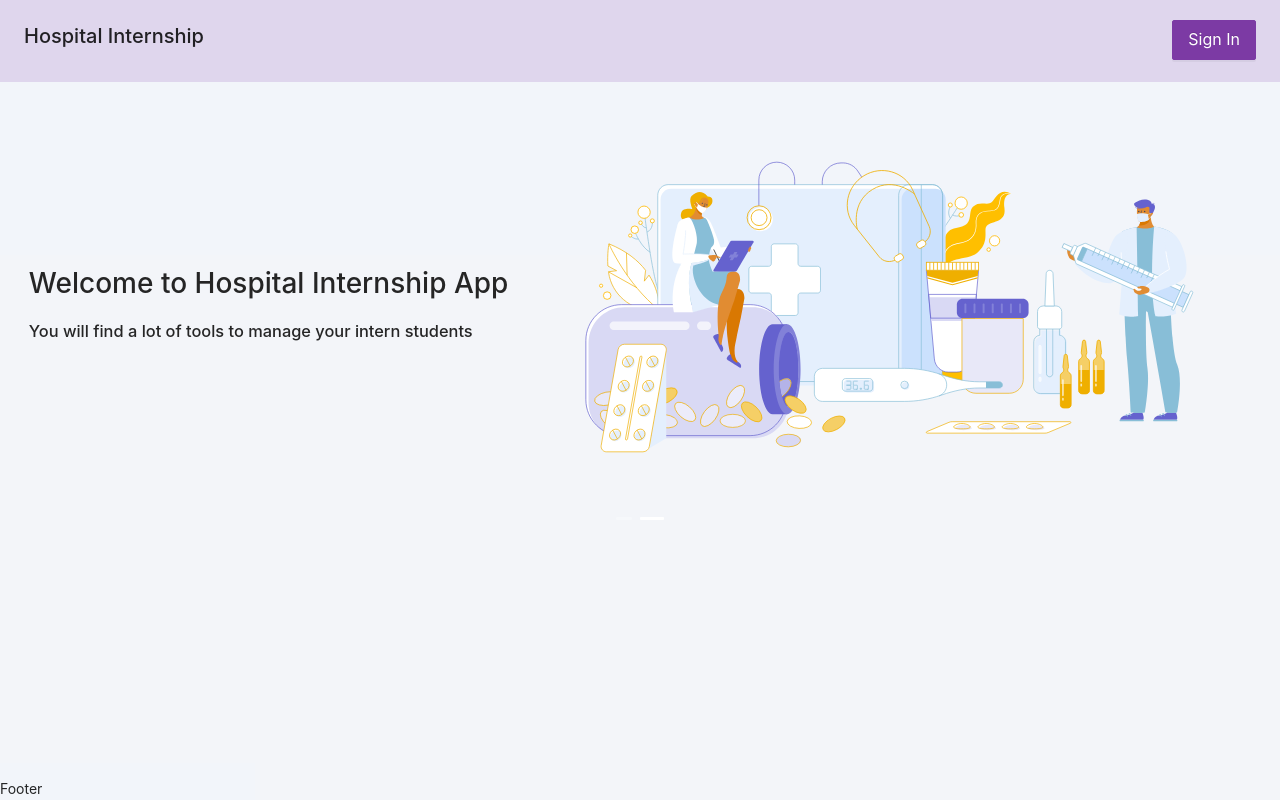
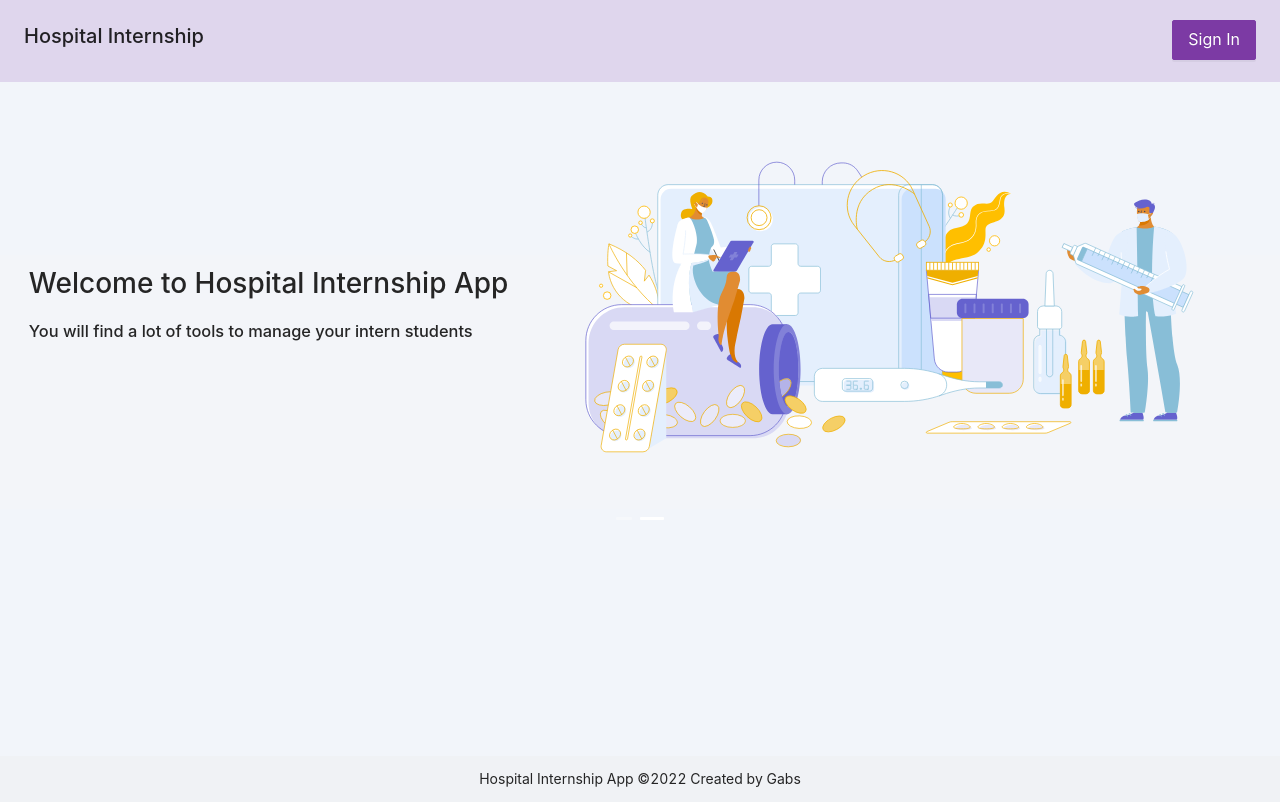
Before and after one commit to GabrielBerrebi/final-project-nurses-client, a React (Create React App) app: page /#/ in a window 1280 px wide. Built offline with nearby package versions, Linux system fonts and the light colour scheme.

Commit message:
Add Footer

```diff
--- a/src/components/Layouts/Footer/Footer.tsx
+++ b/src/components/Layouts/Footer/Footer.tsx
@@ -1,5 +1,8 @@
+import {Layout} from 'antd';
+
 const Footer = () => {
-    return <footer>Footer</footer>;
+    return <Layout.Footer style={{textAlign: 'center', padding: '12px 50px'}}>
+        Hospital Internship App ©2022 Created by Gabs</Layout.Footer>;
 }
 
 export default Footer;
--- a/src/layouts/Layout/Layout.module.less
+++ b/src/layouts/Layout/Layout.module.less
@@ -8,5 +8,5 @@
 }
 
 .children {
-  height: calc(100vh - 104px) !important; // Header=80px, Footer=22px
+  height: calc(100vh - 126px) !important; // Header=80px, Footer=46px
 }
```
Also changed, not shown: src/components/App.tsx (deleted, +0 -9 lines), src/components/App.module.less (deleted).
